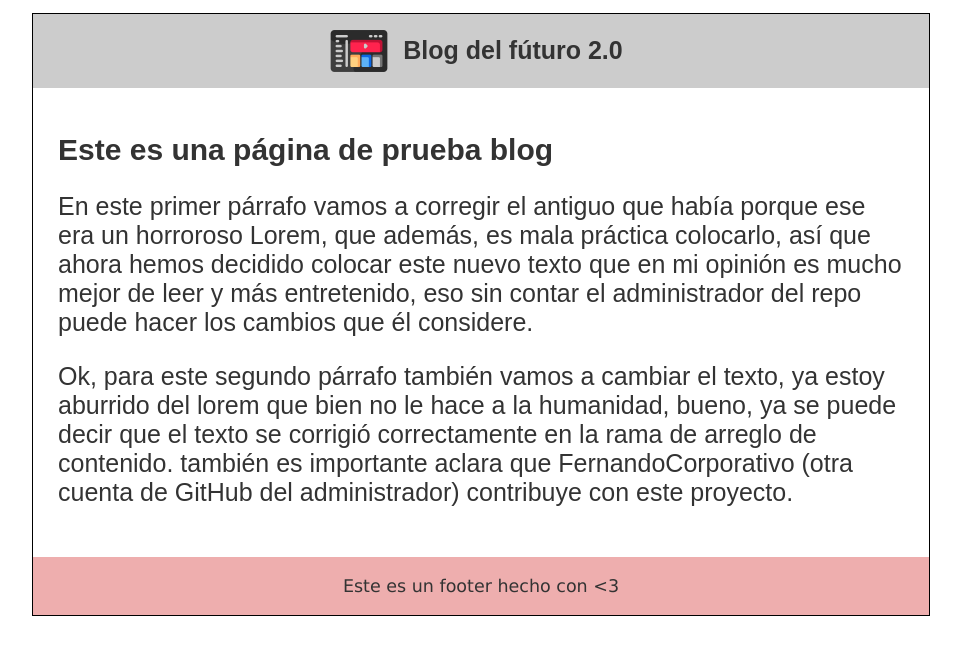
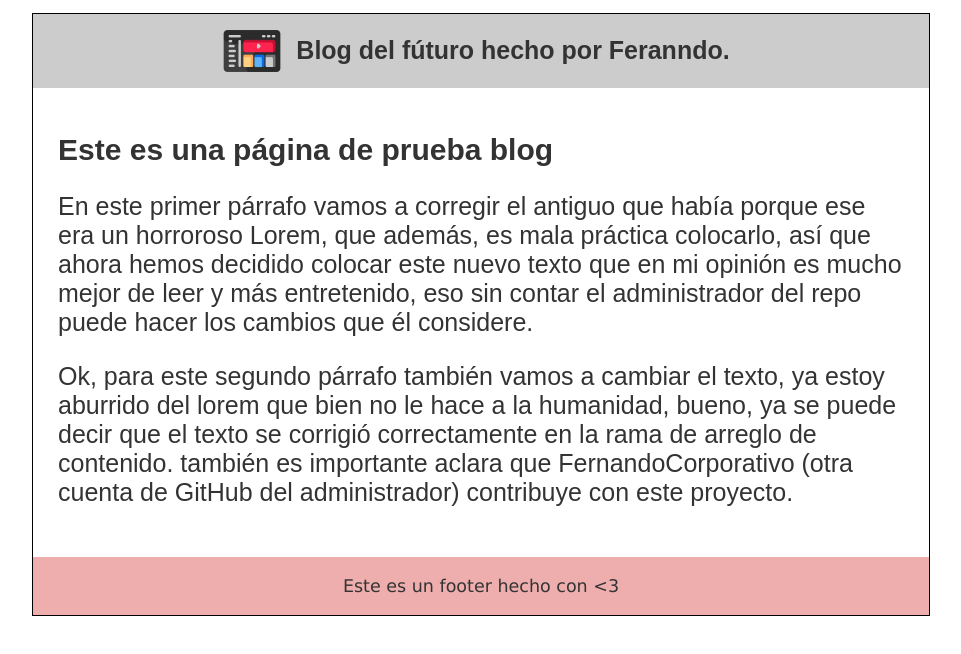
Before and after one commit to FernandoOnate/hyperblog.github-io, a plain HTML site: page index.html in a window 1280 px wide. Shown: the whole page, without its empty margins (159-1120 px from the left). Drawn offline with Linux system fonts and the light colour scheme.

Commit message:
añado mi nombre al titulo y corrijo el historia.txt :)

```diff
--- a/index.html
+++ b/index.html
@@ -9,7 +9,7 @@
         <div class="img">
           <img src="./imagenes/cine.png" alt="icono cine">
           <div class="txt">
-            Blog del fúturo 2.0
+            Blog del fúturo hecho por Feranndo.
           </div>
         </div>
       </div>
```
Also changed, not shown: historia.txt.
